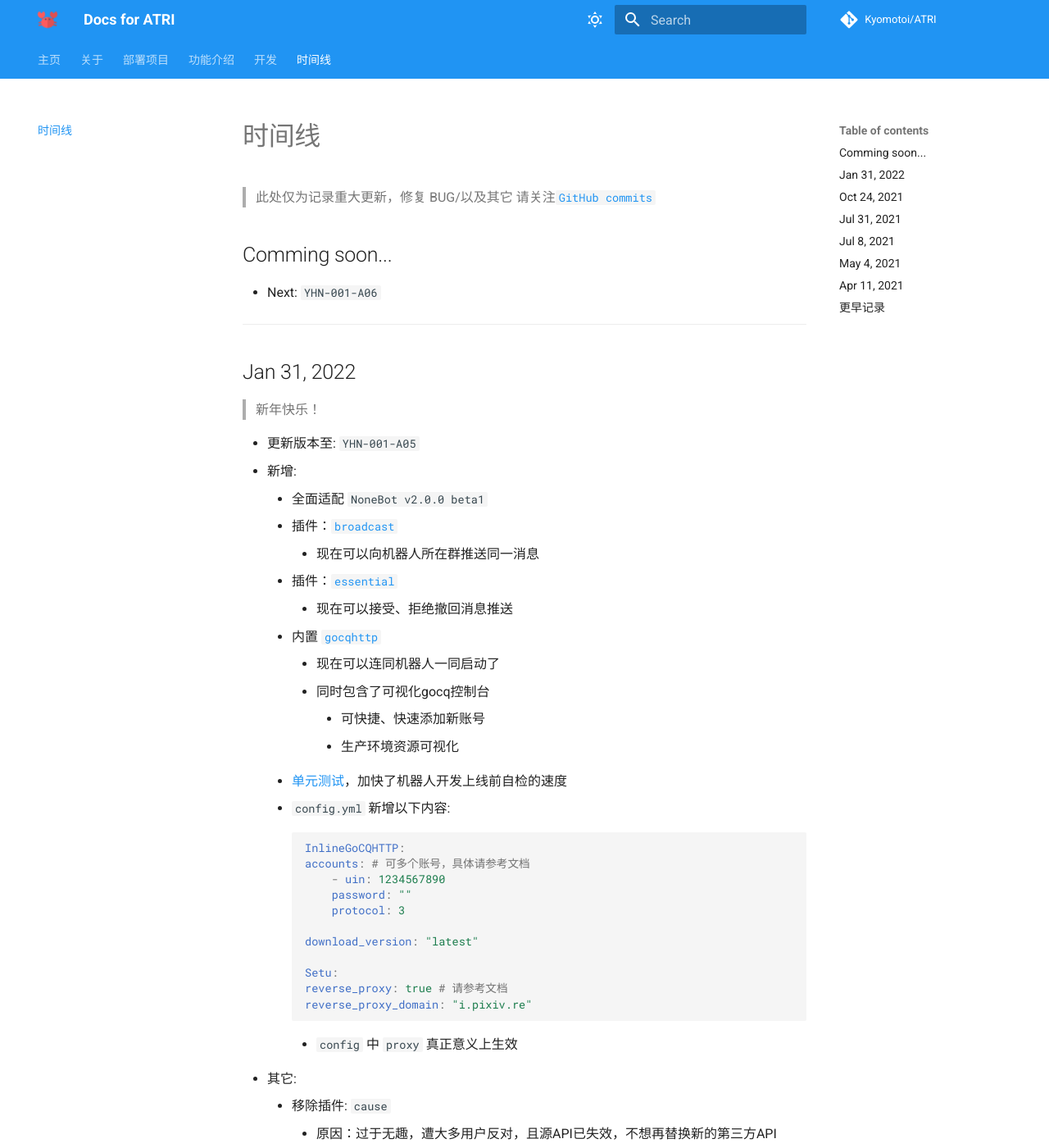
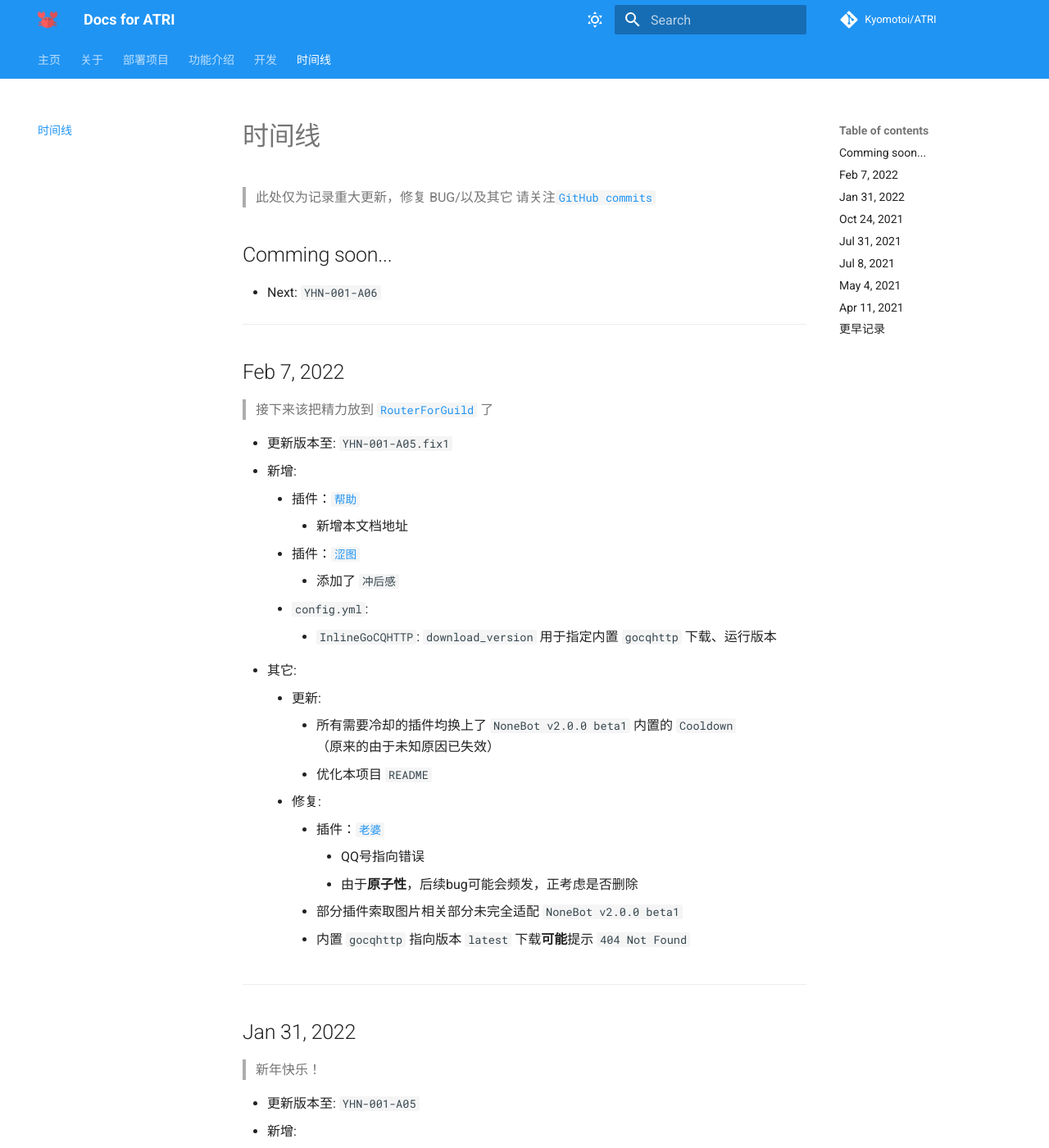
Before and after one commit to Kyomotoi/Project-ATRI-Docs, an MkDocs documentation site: the page built from docs/changelog.md, in a window 1280 px wide and 1400 px high. Shown: the whole window at 82% size. Built offline with MkDocs 1.6.1 and Material for MkDocs 9.7.7, drawn with Linux system fonts in a browser that asks for light colours; comment, search, counter and statistics services are not loaded; some of the changed text lies outside the part shown.

Commit message:
📝 更新文档

```diff
--- a/docs/changelog.md
+++ b/docs/changelog.md
@@ -2,6 +2,31 @@
 
 ## Comming soon...
 - Next: `YHN-001-A06`
+
+---
+
+## Feb 7, 2022
+
+> 接下来该把精力放到 [`RouterForGuild`](https://github.com/Kyomotoi/RouterForGuild) 了
+
+- 更新版本至: `YHN-001-A05.fix1`
+- 新增:
+    - 插件：[`帮助`](user/plugin-help.md)
+        - 新增本文档地址
+    - 插件：[`涩图`](user/plugin-setu.md)
+        - 添加了 `冲后感`
+    - `config.yml`:
+        - `InlineGoCQHTTP`: `download_version` 用于指定内置 `gocqhttp` 下载、运行版本
+- 其它:
+    - 更新:
+        - 所有需要冷却的插件均换上了 `NoneBot v2.0.0 beta1` 内置的 `Cooldown`<br>（原来的由于未知原因已失效）
+        - 优化本项目 `README`
+    - 修复:
+        - 插件：[`老婆`](user/plugin-wife.md)
+            - QQ号指向错误
+            - 由于**原子性**，后续bug可能会频发，正考虑是否删除
+        - 部分插件索取图片相关部分未完全适配 `NoneBot v2.0.0 beta1`
+        - 内置 `gocqhttp` 指向版本 `latest` 下载**可能**提示 `404 Not Found`
 
 ---
 
@@ -88,4 +113,6 @@
 
 ## 更早记录
 
+> 本项目始于 2020 年 5月，原项目名: `Aya`，后更改为现在的名称
+
 - 请自行查看[`GitHub commits`](https://github.com/Kyomotoi/ATRI/commits/main)
```
Also changed, not shown: docs/about.md (+7 -6 lines), docs/install/configuration-bot.md (+3 -0 lines), docs/install/helloworld.md (+3 -1 lines).
